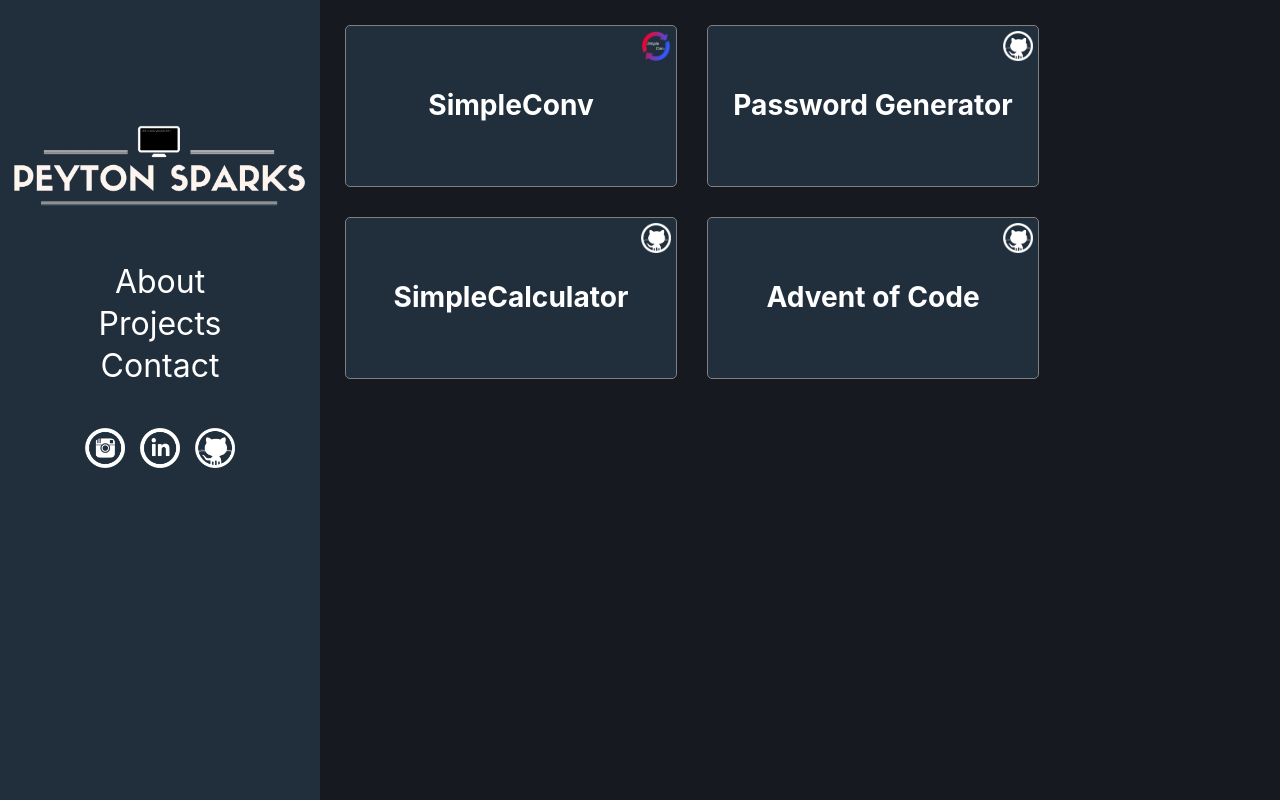
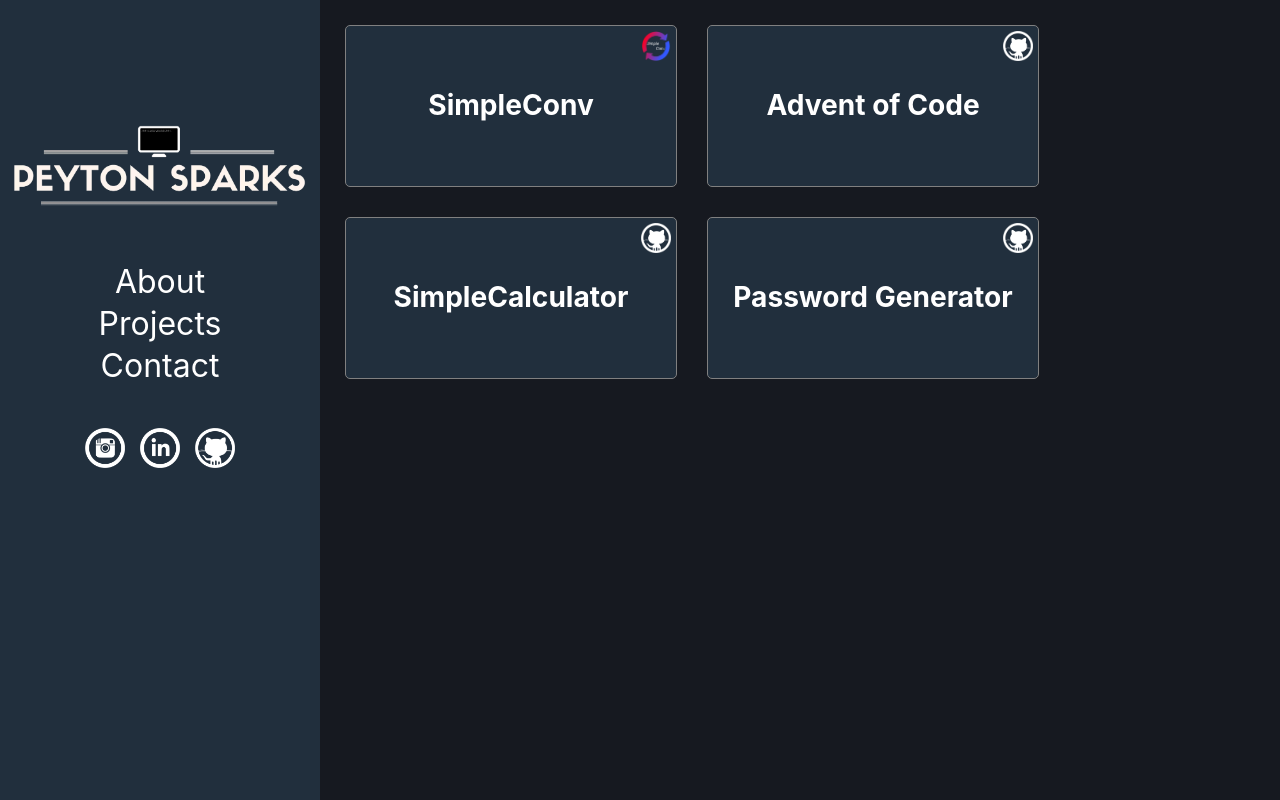
Before and after one commit to Peytonsparks789/portfolio-site, a Vue app: page /projects in a window 1280 px wide. Built offline with nearby package versions, Linux system fonts and the light colour scheme.

Commit message:
Update ProjectsView.vue
Reorder links

```diff
--- a/src/views/ProjectsView.vue
+++ b/src/views/ProjectsView.vue
@@ -2,9 +2,9 @@
   <main>
     <div class="grid">
       <GridTile title="SimpleConv" image="./public/assets/site-icons/simpleconv.png" link="https://simpleconv.com"/>
+      <GridTile title="Advent of Code" image="./public/assets/site-icons/GitHubLogo.webp" link="https://github.com/Peytonsparks789/AdventOfCode"/>
+      <GridTile title="SimpleCalculator" image="./public/assets/site-icons/GitHubLogo.webp" link="https://github.com/Peytonsparks789/SimpleCalculator"/>
       <GridTile title="Password Generator" image="./public/assets/site-icons/GitHubLogo.webp" link="https://github.com/Peytonsparks789/Password-Generator"/>
-      <GridTile title="SimpleCalculator" image="./public/assets/site-icons/GitHubLogo.webp" link="https://github.com/Peytonsparks789/SimpleCalculator"/>
-      <GridTile title="Advent of Code" image="./public/assets/site-icons/GitHubLogo.webp" link="https://github.com/Peytonsparks789/AdventOfCode"/>
     </div>
   </main>
 </template>
```
